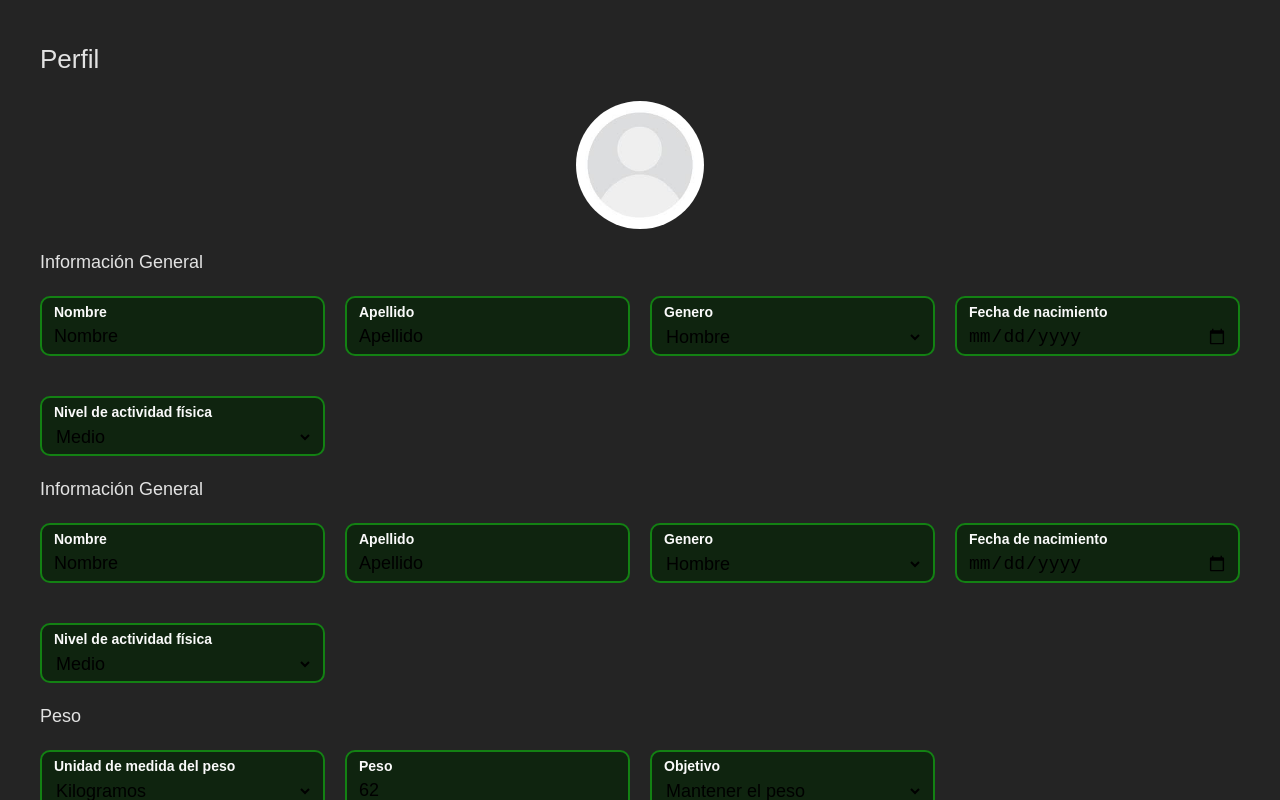
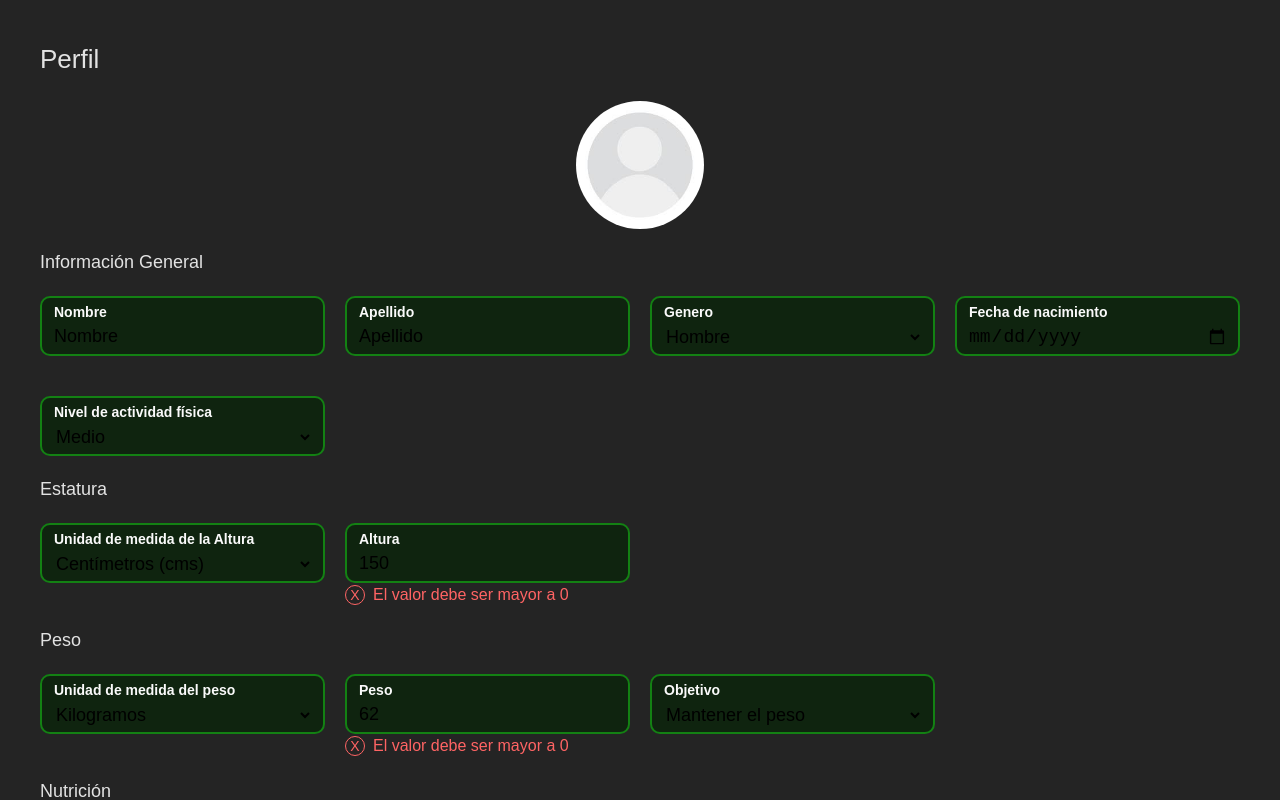
Before and after one commit to Dan3410/MyFitness, a React (Vite) app in the folder react/: page /profile in a window 1280 px wide. Both pictures are taken after a click on the label "Editar". Shown: the top 800 px of the page. Built offline with nearby package versions, Linux system fonts and the light colour scheme.

Commit message:
chore: added error text

```diff
--- /dev/null
+++ b/react/src/components/mf-error/mf-error.module.scss
@@ -0,0 +1,19 @@
+.MFError{
+    color: rgb(255, 100, 100);
+}
+
+.MFErrorIcon{
+    border-radius: 100%;
+    border: 1px solid;
+    margin-right: 8px;
+    width: 20px;
+    height: 20px;
+    display: inline-block;
+    label{
+        margin: -1px auto;
+        display: flex;
+        width: fit-content;
+        height: fit-content;
+        font-size: 14px;
+    }
+}
--- /dev/null
+++ b/react/src/components/mf-error/mf-error.tsx
@@ -0,0 +1,20 @@
+import type { FC, ReactNode } from 'react'
+import styles from "./mf-error.module.scss"
+
+interface MFErrorProps {
+   hidden: boolean;
+   children: ReactNode,
+}
+
+const MFError: FC<MFErrorProps> = ({ hidden, children }) => {
+
+   return (<>
+      <div hidden={hidden} className={styles.MFError}>
+         <span className={styles.MFErrorIcon}><label>X</label></span>
+         {children}
+      </div>
+   </>
+   )
+};
+
+export default MFError;
--- a/react/src/components/mf-form-field/mf-form-field.tsx
+++ b/react/src/components/mf-form-field/mf-form-field.tsx
@@ -13,7 +13,7 @@ interface MFFormFieldProps {
 }
 
 //TODO: Create an select and date to allow a more stylish options and calendar
-
+//TODO: Agregar errores de formulario
 const MFFormField: FC<MFFormFieldProps> = ({
   theme,
   children,
--- a/react/src/pages/health/components/height-section/height-section.tsx
+++ b/react/src/pages/health/components/height-section/height-section.tsx
@@ -5,6 +5,7 @@ import styles from './height-section.module.scss'
 import { User } from '../../../../models/user';
 import { CONST_HEIGHTUNIT } from '../../../../const/heightUnit';
 import { HeightUnit } from '../../../../models/heightUnit';
+import MFError from '../../../../components/mf-error/mf-error';
 
 
 interface HeightSectionProps {
@@ -30,11 +31,14 @@ const HeightSection: FC<HeightSectionProps> = ({ handleChange, edit, form }) =>
         </select>
       </MFFormField>
 
-      <MFFormField disabled={!edit} theme={ComponentTheme.profileAndHeath}>
-        <label>Altura</label>
-        <input name="height" value={form.height} onChange={handleChange}>
-        </input>
-      </MFFormField>
+      <div>
+        <MFFormField disabled={!edit} theme={ComponentTheme.profileAndHeath}>
+          <label>Altura</label>
+          <input name="height" type='number' value={form.height} onChange={handleChange}></input>
+        </MFFormField>
+        <MFError hidden={!edit || !!form.height}>Este campo es obligatorio</MFError>
+        <MFError hidden={!edit || !!form.height && form.height <= 0}>El valor debe ser mayor a 0</MFError>
+      </div>
     </div>
   </>
   )
--- a/react/src/pages/health/components/nutrition-section/nutrition-section.tsx
+++ b/react/src/pages/health/components/nutrition-section/nutrition-section.tsx
@@ -1,5 +1,4 @@
 import { FC } from 'react';
-import styles from './nutrition-section.module.scss'
 import { User } from '../../../../models/user';
 import { PHYSICALACTIVITYLVL } from '../../../../models/physical-activity';
 
@@ -11,6 +10,9 @@ interface NutritionSectionProps {
 
 const NutritionSection: FC<NutritionSectionProps> = ({ form }) => {
 
+  //TODO: AGREGAR TOOLTIPS INDICANDO PARA QUE SIRVE CADA COSA
+  //CARBOS: INDICAR EL RANGO Y QUE SEGÚN OBJETIVO EN CUAL DEBE MANTENERSE, SI RANGO MINIMO O MAXIMO
+  //GRASA: VER COMO SE CALCULA
   return (<>
 
     <h6>Nutrición</h6>
@@ -29,6 +31,7 @@ const NutritionSection: FC<NutritionSectionProps> = ({ form }) => {
           : form.physicalActivityLvl == PHYSICALACTIVITYLVL.MEDIUM ? 1.6 : 2.2) * Number(form.weight)}
     </div>
     <div>
+
       Carbohidratos:
     </div>
     <div>
--- a/react/src/pages/health/components/personal-data-section/personal-data-section.tsx
+++ b/react/src/pages/health/components/personal-data-section/personal-data-section.tsx
@@ -7,6 +7,7 @@ import { physicalActivityLvl } from '../../../../models/physical-activity';
 import { CONST_PHYSICALACTIVITYLVL } from '../../../../const/physical-activity';
 import { Gender } from '../../../../models/gender';
 import { CONST_GENDER } from '../../../../const/gender';
+import MFError from '../../../../components/mf-error/mf-error';
 
 
 
@@ -26,15 +27,21 @@ const PersonalDataSection: FC<PersonalDataSectionProps> = ({ handleChange, edit,
     <h6>Información General</h6>
     <div className={styles.profileFormSection}>
 
+      <div>
+
         <MFFormField disabled={!edit} theme={ComponentTheme.profileAndHeath}>
           <label>Nombre</label>
           <input name="name" value={form.name} onChange={handleChange}></input>
         </MFFormField>
+        <MFError hidden={!edit || !!form.name}>Este campo es obligatorio</MFError>
+      </div>
+      <div>
         <MFFormField disabled={!edit} theme={ComponentTheme.profileAndHeath}>
           <label>Apellido</label>
           <input name="lastName" value={form.lastName} onChange={handleChange}></input>
         </MFFormField>
-
+        <MFError hidden={!edit || !!form.lastName}>Este campo es obligatorio</MFError>
+      </div>
       <MFFormField disabled={!edit} theme={ComponentTheme.profileAndHeath}>
         <label>Genero</label>
         <select name="gender" value={form.gender} onChange={handleChange}>
@@ -43,10 +50,13 @@ const PersonalDataSection: FC<PersonalDataSectionProps> = ({ handleChange, edit,
           ))}
         </select>
       </MFFormField>
+      <div>
         <MFFormField disabled={!edit} theme={ComponentTheme.profileAndHeath}>
           <label>Fecha de nacimiento</label>
           <input name="birthDay" type='date' value={form.birthDay} onChange={handleChange}></input>
         </MFFormField>
+        <MFError hidden={!edit || !!form.birthDay}>Este campo es obligatorio</MFError>
+      </div>
       <MFFormField disabled={!edit} theme={ComponentTheme.profileAndHeath}>
         <label>Nivel de actividad física</label>
         <select name="physicalActivityLvl" value={form.physicalActivityLvl} onChange={handleChange}>
--- a/react/src/pages/health/components/weight-section/weight-section.tsx
+++ b/react/src/pages/health/components/weight-section/weight-section.tsx
@@ -1,4 +1,4 @@
-import { ChangeEvent, FC} from 'react';
+import { ChangeEvent, FC } from 'react';
 import { ComponentTheme } from '../../../../themes/enums';
 import MFFormField from '../../../../components/mf-form-field/mf-form-field';
 import { CONST_WEIGHTUNIT } from '../../../../const/weightUnit';
@@ -7,6 +7,7 @@ import { User } from '../../../../models/user';
 import { WeightUnit } from '../../../../models/weightUnit';
 import { objetive } from '../../../../models/objetive';
 import { CONST_OBJETIVE } from '../../../../const/objetive';
+import MFError from '../../../../components/mf-error/mf-error';
 
 
 interface WeightSectionProps {
@@ -32,11 +33,15 @@ const WeightSection: FC<WeightSectionProps> = ({ handleChange, edit, form }) =>
           ))}
         </select>
       </MFFormField>
-      <MFFormField disabled={!edit} theme={ComponentTheme.profileAndHeath}>
-        <label>Peso</label>
-        <input name="weight" value={form.weight} onChange={handleChange}>
-        </input>
-      </MFFormField>
+      <div>
+        <MFFormField disabled={!edit} theme={ComponentTheme.profileAndHeath}>
+          <label>Peso</label>
+          <input name="weight" value={form.weight} onChange={handleChange}>
+          </input>
+        </MFFormField>
+        <MFError hidden={!edit || !!form.weight}>Este campo es obligatorio</MFError>
+        <MFError hidden={!edit || !!form.height && form.weight <= 0}>El valor debe ser mayor a 0</MFError>
+      </div>
       <MFFormField disabled={!edit} theme={ComponentTheme.profileAndHeath}>
         <label>Objetivo</label>
         <select name="objetive" value={form.objetive} onChange={handleChange}>
--- a/react/src/pages/health/profile/profile.tsx
+++ b/react/src/pages/health/profile/profile.tsx
@@ -9,9 +9,9 @@ import { PHYSICALACTIVITYLVL } from '../../../models/physical-activity';
 import { OBJETIVE } from '../../../models/objetive';
 import { User } from '../../../models/user';
 import WeightSection from '../components/weight-section/weight-section';
-import HeightSection from '../components/personal-data-section/personal-data-section';
 import PersonalDataSection from '../components/personal-data-section/personal-data-section';
 import NutritionSection from '../components/nutrition-section/nutrition-section';
+import HeightSection from '../components/height-section/height-section';
 
 interface ProfileProps { }
 
```
Also changed, not shown: 2 other files (tests, documents, lock files or other folders). Lines whose indentation alone changed are shown as unchanged.
